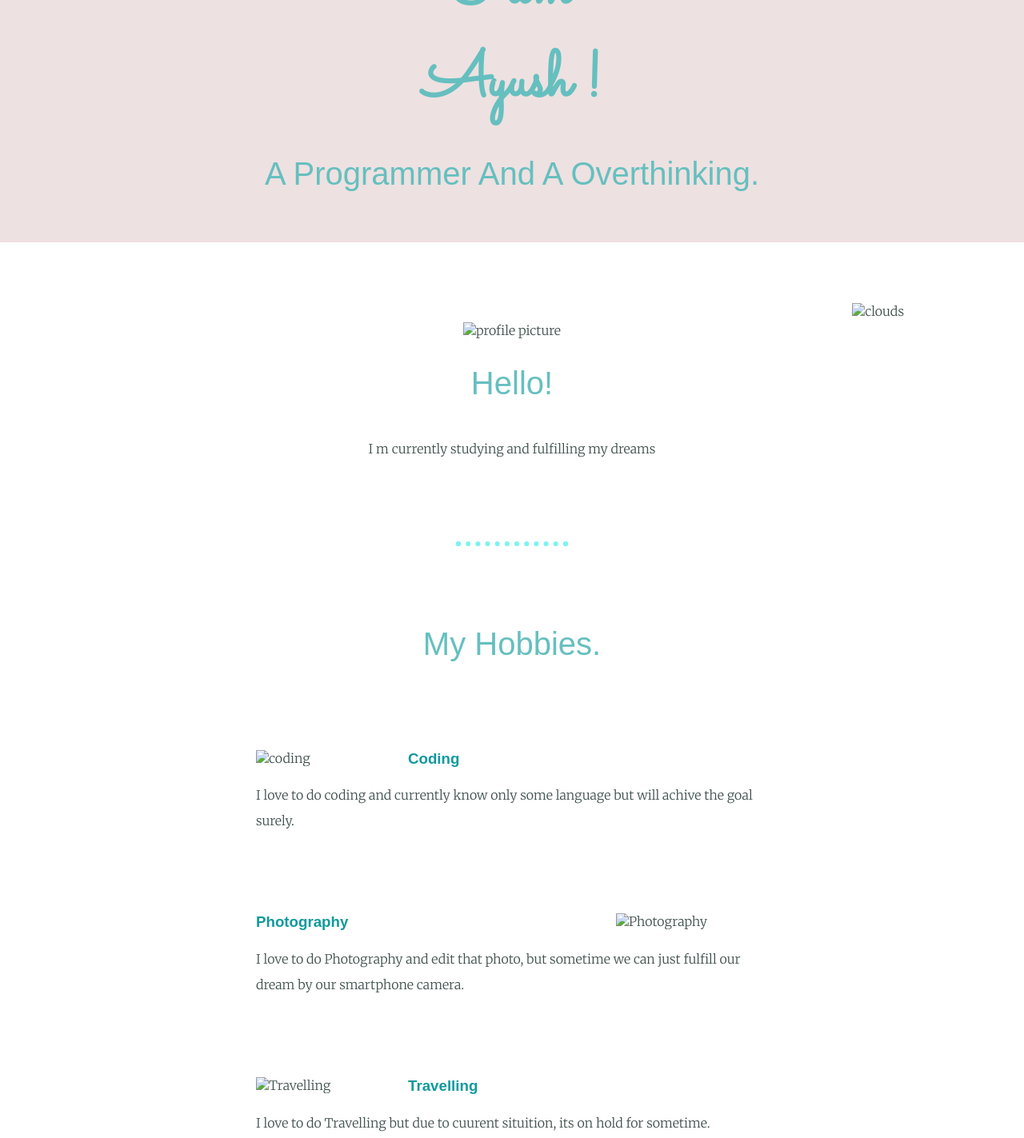
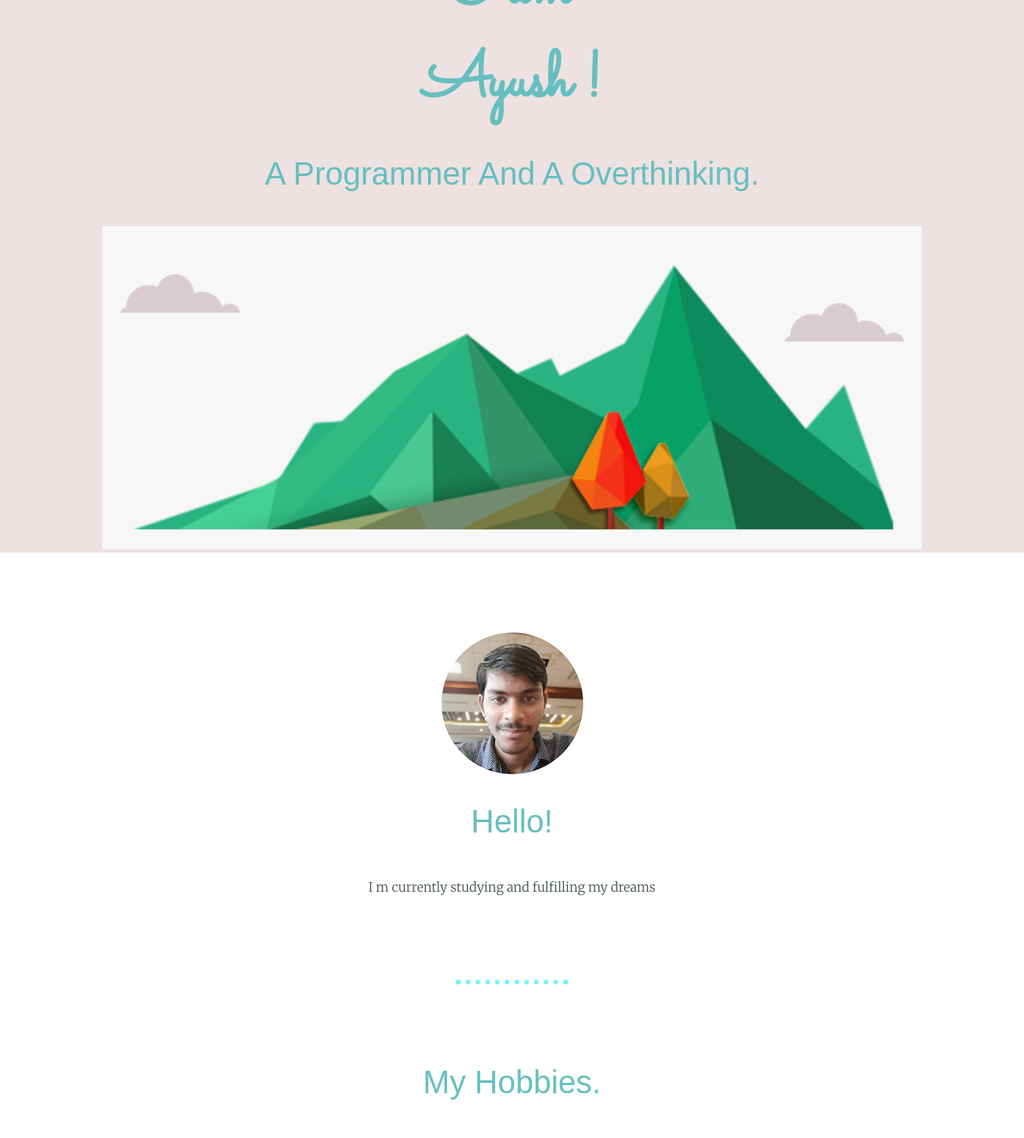
Before and after one commit to Ayush054/About, a plain HTML site: page index.html in a window 1280 px wide. Shown: the part 121-1544 px from the top of the page at 80% size. Drawn offline with Linux system fonts and the light colour scheme; files that its build step writes are made by us from their sources; a web font is replaced by a local one.

Commit message:
correction to location of files

```diff
--- a/index.html
+++ b/index.html
@@ -5,22 +5,22 @@
     <meta http-equiv="X-UA-Compatible" content="IE=edge">
     <meta name="viewport" content="width=device-width, initial-scale=1.0">
     <title>Ayush Agrawal</title>
-    <link rel="stylesheet" href="css/style.css">
+    <link rel="stylesheet" href="style.css">
     <link rel="icon" href="pic/my.ico">
     <link rel="preconnect" href="https://fonts.gstatic.com">
     <link href="https://fonts.googleapis.com/css2?family=Merriweather:wght@300&family=Mr+Dafoe&family=Sacramento&display=swap" rel="stylesheet">
 <link href="https://fonts.googleapis.com/css2?family=Pattaya&display=swap" rel="stylesheet">
     <body>
     <div class="top">
-      <img class="top-cloud" src="pic/cloud.png" alt="clouds">
+      <img class="top-cloud" src="cloud.png" alt="clouds">
       <h1>I am Ayush !</h1>
   <h2>A Programmer And A Overthinking.</h2>
-  <img class="bot-cloud" src="pic/cloud.png" alt="">
-  <img class="mount" src="pic/mount.png" alt="">
+  <img class="bot-cloud" src="cloud.png" alt="">
+  <img class="mount" src="mount.png" alt="">
 </div>
 <div class="middle">
     <div class="profile">
-      <img src="pic/dp.png" alt="profile picture">
+      <img src="dp.png" alt="profile picture">
       <h2>Hello!</h2>
       <p class="intro">I m currently studying and fulfilling my dreams</p>
     </div>
@@ -28,17 +28,17 @@
     <div class="skills">
       <h2>My Hobbies.</h2>
       <div class="skill-row">
-        <img class="image" src="pic/webde.jpg" alt="coding">
+        <img class="image" src="webde.jpg" alt="coding">
         <h3>Coding</h3>
         <p>I love to do coding and currently know only some language but will achive the goal surely. </p>
       </div>
       <div class="skill-row">
-        <img class="image2" src="pic/photogra.jpg" alt="Photography">
+        <img class="image2" src="photogra.jpg" alt="Photography">
         <h3>Photography</h3>
         <p>I love to do Photography and edit that photo, but sometime we can just fulfill our dream by our smartphone camera.</p>
       </div>
       <div class="skill-row">
-        <img class="image" src="pic/travel.png" alt="Travelling">
+        <img class="image" src="travel.png" alt="Travelling">
         <h3>Travelling</h3>
         <p>I love to do Travelling but due to cuurent situition, its on hold for sometime.</p>
       </div>
```
